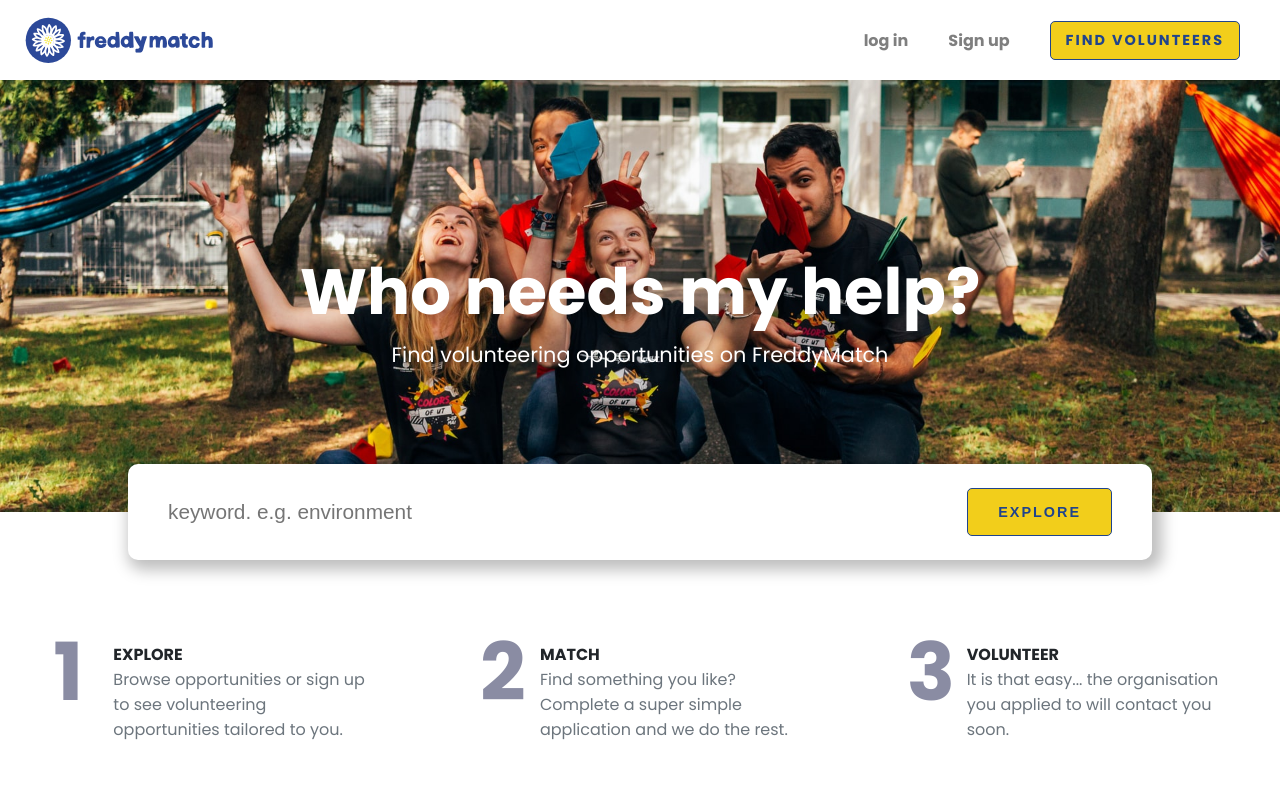
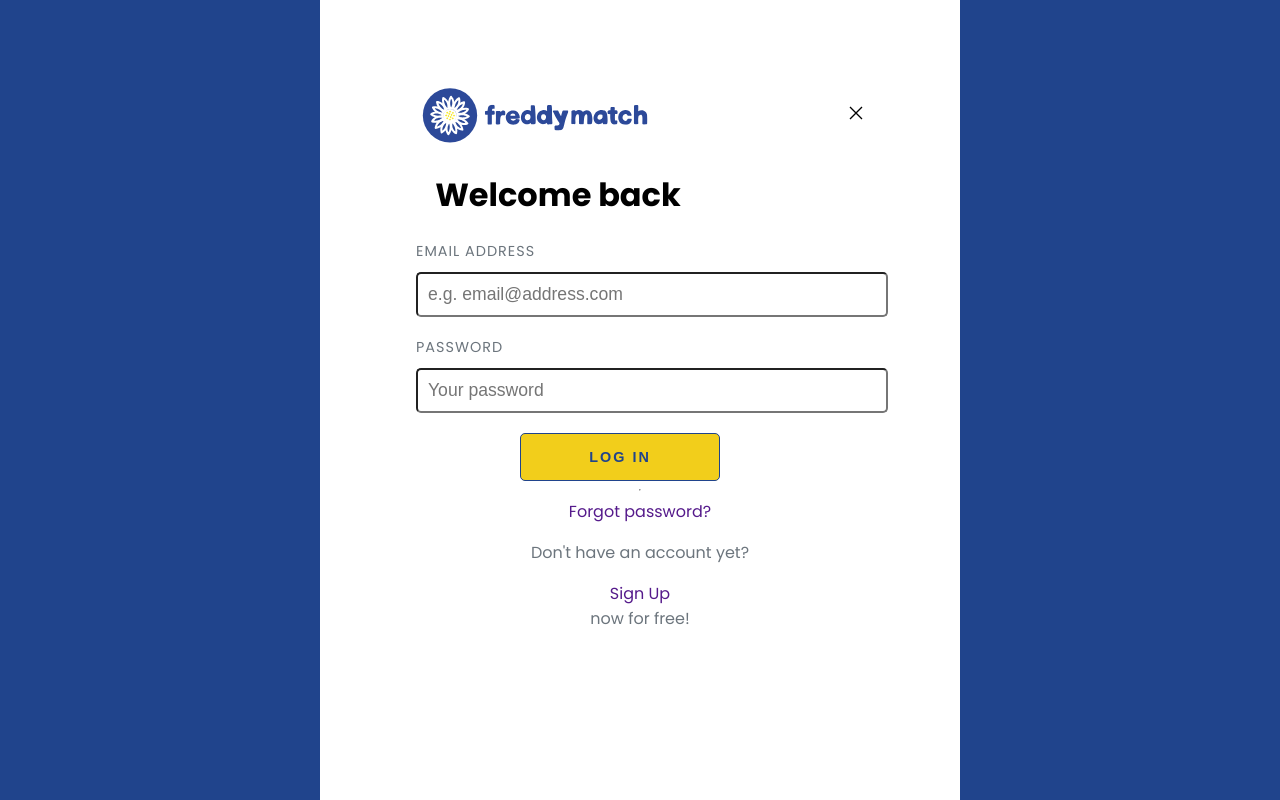
Before and after one commit to SophiaNSL/freddymatch-homepage, a React (Create React App) app: page /login in a window 1280 px wide. Shown: the top 800 px of the page. Built offline with nearby package versions, Linux system fonts and the light colour scheme; the HTML template or start-up script is replaced by a standard one.

Commit message:
router and Login page

```diff
--- a/package.json
+++ b/package.json
@@ -9,6 +9,7 @@
     "react": "^18.2.0",
     "react-dom": "^18.2.0",
     "react-icons": "^4.6.0",
+    "react-router-dom": "^6.4.3",
     "react-scripts": "5.0.1",
     "react-slick": "^0.29.0",
     "slick-carousel": "^1.8.1",
--- a/src/App.js
+++ b/src/App.js
@@ -1,22 +1,17 @@
-import Navbar from "./components/Navbar";
-import Heroimg from "./components/Heroimg";
-import Carousel from "./components/Carousel";
-import PicLists from "./components/PicLists";
-import Partners from "./components/Partners";
-import Footer from "./components/Footer";
-import ScrollToTop from "./components/ScrollToTop";
+import { BrowserRouter, Route, Routes } from 'react-router-dom';
+import Home from './Pages/Home';
+import Login from './Pages/Login';
+
 
 function App() {
   return (
     <div className="App">
-     <Navbar />
-     <Heroimg />
-     <Carousel />
-     <PicLists />
-     <Partners />
-     <Footer />
-     <ScrollToTop />
-
+     <BrowserRouter>
+        <Routes>
+          <Route path="/" element={<Home />} />
+          <Route path="/login" element={<Login />}/>
+        </Routes>
+      </BrowserRouter>
     </div>
   );
 }
--- /dev/null
+++ b/src/Pages/Home.js
@@ -0,0 +1,24 @@
+import React from 'react'
+import Navbar from '../components/Navbar'
+import Heroimg from "../components/Heroimg";
+import Carousel from "../components/Carousel";
+import PicLists from "../components/PicLists";
+import Partners from "../components/Partners";
+import Footer from "../components/Footer";
+import ScrollToTop from "../components/ScrollToTop";
+
+const Home = () => {
+  return (
+    <div className='home'>
+        <Navbar />
+        <Heroimg />
+        <Carousel />
+        <PicLists />
+        <Partners />
+        <Footer />
+        <ScrollToTop />
+    </div>
+  )
+}
+
+export default Home
--- /dev/null
+++ b/src/Pages/Login.css
@@ -0,0 +1,74 @@
+.login{
+    height: 100vh;
+    background-color: #20448C;
+    display: flex;
+    justify-content: center;
+    color:#6C757D;
+}
+.login .container{
+    width: 50%;
+    height: 100vh;
+    background-color: #fff;
+    display: flex;
+    flex-direction: column;
+}
+.login .container .logo{
+    display: flex;
+    align-items: center;
+    justify-content: space-around;
+    margin-top: 10vh;
+}
+
+.login .container .logo img{
+    height: 70px;
+    width: 240px;
+}
+.login .container h1{
+    color:black;
+   margin-left: 18%;
+}
+.login .container form{
+    display: flex;
+    flex-direction: column;
+    align-items: center;
+
+}
+.login .container form .item{
+    font-size: 0.9rem;
+    letter-spacing: 1px;
+    margin-bottom: 20px;
+    width: 70%;
+}
+.login .container form .item input{
+   margin-top: 10px;
+   padding: 10px;
+   width: 100%;
+   font-size: 1.1rem;
+   border-radius: 5px;
+}
+.login .container form button{
+    padding: 15px 30px;
+    border-radius: 5px;
+    letter-spacing: 2px;
+    color: #20448C;
+    background-color: #F2CE1B;
+    border: solid #20448C 0.5px;
+    font-size: 0.9rem;
+    font-weight: bold;
+    margin-right: 40px;
+    cursor: pointer;
+    width: 200px;
+}
+.login .container form button:hover{
+    color: #F2CE1B;
+    background-color: #20448C;
+}
+.login .container .text{
+    display: flex;
+    flex-direction: column;
+    align-items: center;
+}
+.login .container a{
+  text-decoration: none;
+
+}
--- /dev/null
+++ b/src/Pages/Login.js
@@ -0,0 +1,43 @@
+import React from 'react'
+import { Link } from 'react-router-dom';
+import './Login.css'
+import { GrClose } from 'react-icons/gr'
+
+
+const Login = () => {
+  return (
+    <div className='login'>
+      <div className="container">
+          <div className="logo">
+             <img src="/img/logo.svg" alt="logo" />
+             <Link to='/'><GrClose /></Link>
+          </div>
+          <h1>Welcome back</h1>
+          <form action="">
+              <div className="item">
+                <label htmlFor="">EMAIL ADDRESS</label>
+                <br />
+                <input type="email" placeholder='e.g. email@address.com' />
+              </div>
+              <div className="item">
+                <label htmlFor="">PASSWORD</label>
+                <br />
+                <input type="password" placeholder='Your password' />
+              </div>
+              <button>LOG IN</button>
+          </form>
+          <hr />
+          <div className="text">
+              <a href="">Forgot password?</a>
+              <p>Don't have an account yet?</p>
+              <a href="">Sign Up </a><span>now for free!</span>
+          </div>
+
+
+      </div>
+
+    </div>
+  )
+}
+
+export default Login
--- a/src/components/Navbar.js
+++ b/src/components/Navbar.js
@@ -1,12 +1,13 @@
 import React from 'react'
 import './Navbar.css'
+import { Link } from 'react-router-dom';
 
 const Navbar = () => {
   return (
     <div className='navbar'>
             <img src="/img/logo.svg" alt="logo" />
             <ul>
-                <li>log in</li>
+                <Link to='/login' style={{ textDecoration: 'none' }}><li>log in</li></Link>
                 <li>Sign up</li>
                 <li className='find'>FIND VOLUNTEERS</li>
             </ul>
```
Also changed, not shown: 1 other file (tests, documents, lock files or other folders).
